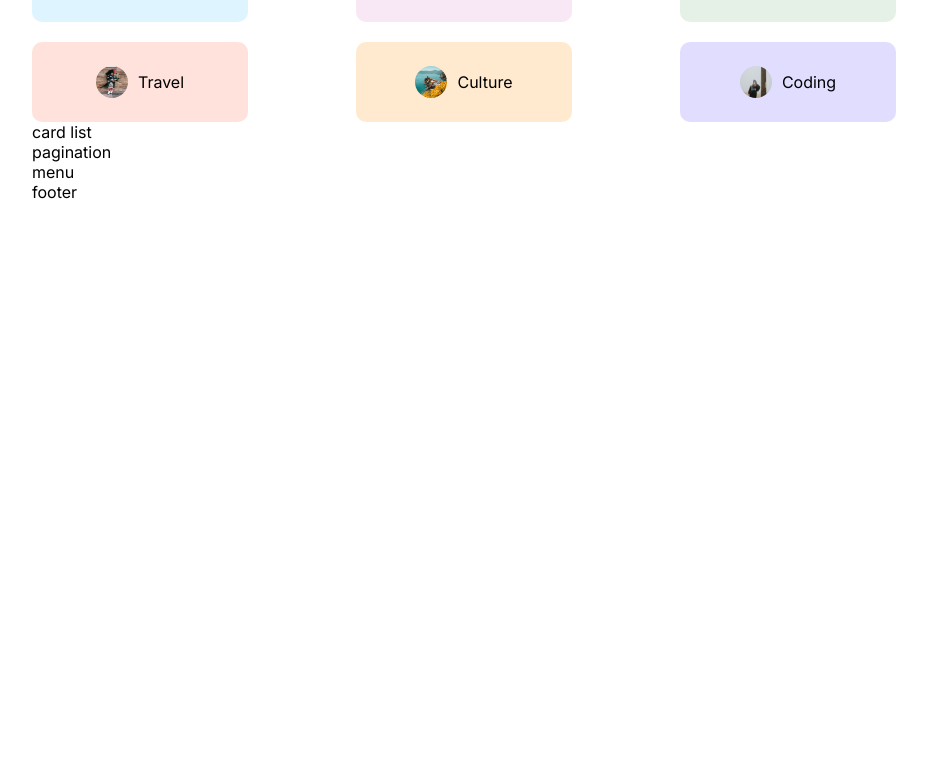
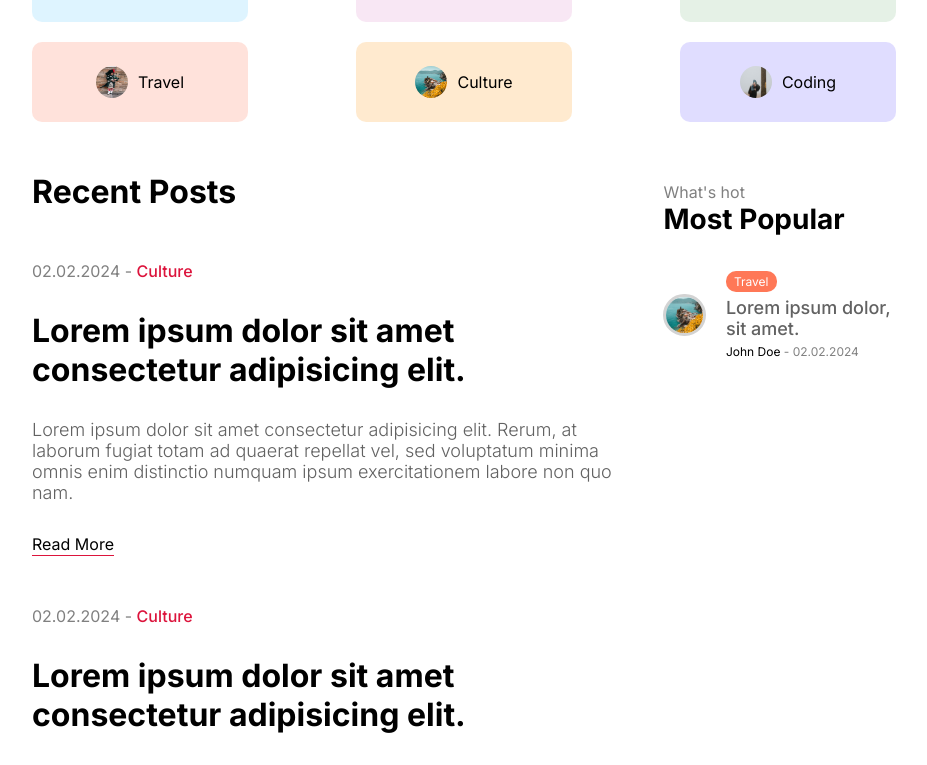
Before and after one commit to amirmammadov/blog-app, a Next.js app: page / in a window 1280 px wide. Shown: the part 1351-2116 px from the top of the page, without its empty margins (176-1103 px from the left). Before the commit the page ends 1553 px from the top, so only its background shows below. Built offline with nearby package versions, Linux system fonts and the light colour scheme.

Commit message:
menu post with image was created

```diff
--- a/app/home.module.css
+++ b/app/home.module.css
@@ -0,0 +1,4 @@
+.content {
+  display: flex;
+  gap: 50px;
+}
--- /dev/null
+++ b/components/card/Card.jsx
@@ -0,0 +1,37 @@
+import styles from "./card.module.css";
+import Image from "next/image";
+import Link from "next/link";
+
+const Card = () => {
+  return (
+    <div className={styles.container}>
+      <div className={styles.imageContainer}>
+        <Image
+          src="/p1.jpeg"
+          alt="post"
+          layout="fill"
+          className={styles.image}
+        />
+      </div>
+      <div className={styles.textContainer}>
+        <div className={styles.detail}>
+          <span className={styles.date}>02.02.2024 - </span>
+          <span className={styles.category}>Culture</span>
+        </div>
+        <Link href="/posts">
+          <h1>Lorem ipsum dolor sit amet consectetur adipisicing elit.</h1>
+        </Link>
+        <p className={styles.desc}>
+          Lorem ipsum dolor sit amet consectetur adipisicing elit. Rerum, at
+          laborum fugiat totam ad quaerat repellat vel, sed voluptatum minima
+          omnis enim distinctio numquam ipsum exercitationem labore non quo nam.
+        </p>
+        <Link href="/" className={styles.link}>
+          Read More
+        </Link>
+      </div>
+    </div>
+  );
+};
+
+export default Card;
--- /dev/null
+++ b/components/card/card.module.css
@@ -0,0 +1,50 @@
+.container {
+  margin-bottom: 50px;
+  display: flex;
+  align-items: center;
+  gap: 50px;
+}
+
+.imageContainer {
+  flex: 1;
+  height: 350px;
+  position: relative;
+}
+
+.image {
+  object-fit: cover;
+}
+
+.textContainer {
+  flex: 1;
+  display: flex;
+  flex-direction: column;
+  gap: 30px;
+}
+
+.date {
+  color: gray;
+}
+
+.category {
+  color: crimson;
+  font-weight: 500;
+}
+
+.desc {
+  font-size: 18px;
+  font-weight: 300;
+  color: var(--softTextColor);
+}
+
+.link {
+  border-bottom: 1px solid crimson;
+  width: max-content;
+  padding: 1px 0px;
+}
+
+@media screen and (max-width: 1280px) {
+  .imageContainer {
+    display: none;
+  }
+}
--- a/components/cardlist/CardList.jsx
+++ b/components/cardlist/CardList.jsx
@@ -1,13 +1,21 @@
 import React from "react";
 
 import styles from "./cardlist.module.css";
+
+import Card from "../card/Card";
 
 import Pagination from "../pagination/Pagination";
 
 const CardList = () => {
   return (
     <div className={styles.container}>
-      card list
+      <h1 className={styles.title}>Recent Posts</h1>
+      <div className={styles.posts}>
+        <Card />
+        <Card />
+        <Card />
+        <Card />
+      </div>
       <Pagination />
     </div>
   );
--- a/components/cardlist/cardlist.module.css
+++ b/components/cardlist/cardlist.module.css
@@ -0,0 +1,7 @@
+.container {
+  flex: 5;
+}
+
+.title {
+  margin: 50px 0px;
+}
--- a/components/menu/Menu.jsx
+++ b/components/menu/Menu.jsx
@@ -1,9 +1,39 @@
 import React from "react";
+
+import Link from "next/link";
+import Image from "next/image";
 
 import styles from "./menu.module.css";
 
 const Menu = () => {
-  return <div className={styles.container}>menu</div>;
+  return (
+    <div className={styles.container}>
+      <h2 className={styles.subtitle}>{"What's hot"}</h2>
+      <h1 className={styles.title}>Most Popular</h1>
+      <div className={styles.items}>
+        <Link href="/" className={styles.item}>
+          <div className={styles.imageContainer}>
+            <Image
+              src="/p1.jpeg"
+              alt="post"
+              layout="fill"
+              className={styles.image}
+            />
+          </div>
+          <div className={styles.textContainer}>
+            <span className={`${styles.category} ${styles.travel}`}>
+              Travel
+            </span>
+            <h3 className={styles.postTitle}>Lorem ipsum dolor, sit amet.</h3>
+            <div className={styles.detail}>
+              <span className={styles.username}>John Doe</span>
+              <span className={styles.date}> - 02.02.2024</span>
+            </div>
+          </div>
+        </Link>
+      </div>
+    </div>
+  );
 };
 
 export default Menu;
--- a/components/menu/menu.module.css
+++ b/components/menu/menu.module.css
@@ -0,0 +1,79 @@
+.container {
+  flex: 2;
+  margin-top: 60px;
+}
+
+.subtitle {
+  color: gray;
+  font-size: 16px;
+  font-weight: 400;
+}
+
+.title {
+  font-size: 28px;
+}
+
+.items {
+  margin-top: 35px;
+  margin-bottom: 60px;
+  display: flex;
+  flex-direction: column;
+  gap: 35px;
+}
+
+.item {
+  display: flex;
+  align-items: center;
+  gap: 20px;
+}
+
+.imageContainer {
+  flex: 1;
+  aspect-ratio: 1/1;
+  position: relative;
+}
+
+.image {
+  border-radius: 50%;
+  border: 3px solid lightgray;
+  object-fit: cover;
+}
+
+.textContainer {
+  flex: 4;
+  display: flex;
+  flex-direction: column;
+  gap: 5px;
+}
+
+.category {
+  padding: 3px 8px;
+  border-radius: 10px;
+  font-size: 12px;
+  color: white;
+  width: max-content;
+}
+
+.category.travel {
+  background-color: #ff7857;
+}
+
+.postTitle {
+  font-size: 18px;
+  font-weight: 500;
+  color: var(--softTextColor);
+}
+
+.detail {
+  font-size: 12px;
+}
+
+.date {
+  color: gray;
+}
+
+@media screen and (max-width: 1024px) {
+  .container {
+    display: none;
+  }
+}
```
